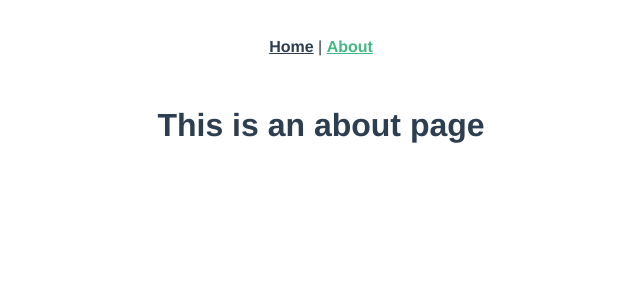
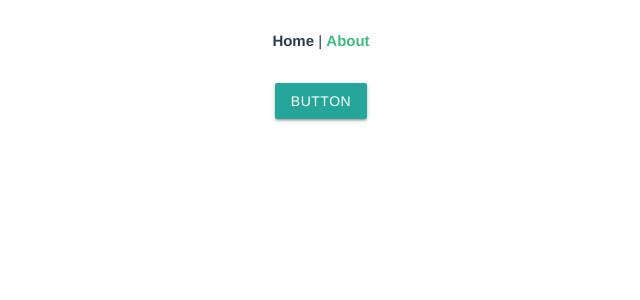
Before and after one commit to BlackGhostHD/Hercules-Board-Client, a Vue app: page /#/about in a window 1280 px wide. Shown: the top 300 px of the page, without its empty margins (319-959 px from the left). Built offline with nearby package versions, Linux system fonts and the light colour scheme.

Commit message:
added materialize-css

```diff
--- a/package.json
+++ b/package.json
@@ -11,9 +11,12 @@
   },
   "dependencies": {
     "core-js": "^3.6.4",
+    "firebase": "^7.14.0",
+    "materialize-css": "^1.0.0-rc.2",
     "register-service-worker": "^1.7.1",
     "vue": "^2.6.11",
     "vue-router": "^3.1.6",
+    "vue-toasted": "^1.1.28",
     "vuex": "^3.1.3"
   },
   "devDependencies": {
--- a/src/main.js
+++ b/src/main.js
@@ -3,6 +3,8 @@ import App from "./App.vue";
 import "./registerServiceWorker";
 import router from "./router";
 import store from "./store";
+
+import "materialize-css/dist/css/materialize.min.css";
 
 Vue.config.productionTip = false;
 
--- /dev/null
+++ b/src/pages/About.vue
@@ -0,0 +1,5 @@
+<template>
+  <div class="about">
+    <a class="waves-effect waves-light btn">button</a>
+  </div>
+</template>
--- a/src/views/Home.vue
+++ b/src/pages/Home.vue
@@ -1,7 +1,7 @@
 <template>
   <div class="home">
     <img alt="Vue logo" src="../assets/logo.png" />
-    <HelloWorld msg="Welcome to Your Vue.js App" />
+    <HelloWorld msg="Welcome to Your Vue.js" />
   </div>
 </template>
 
--- a/src/router/index.js
+++ b/src/router/index.js
@@ -1,6 +1,6 @@
 import Vue from "vue";
 import VueRouter from "vue-router";
-import Home from "../views/Home.vue";
+import Home from "../pages/Home.vue";
 
 Vue.use(VueRouter);
 
@@ -17,7 +17,7 @@ const routes = [
     // this generates a separate chunk (about.[hash].js) for this route
     // which is lazy-loaded when the route is visited.
     component: () =>
-      import(/* webpackChunkName: "about" */ "../views/About.vue")
+      import(/* webpackChunkName: "about" */ "../pages/About.vue")
   }
 ];
 
--- a/src/views/About.vue
+++ /dev/null
@@ -1,5 +0,0 @@
-<template>
-  <div class="about">
-    <h1>This is an about page</h1>
-  </div>
-</template>
```
Also changed, not shown: 1 other file (tests, documents, lock files or other folders).
